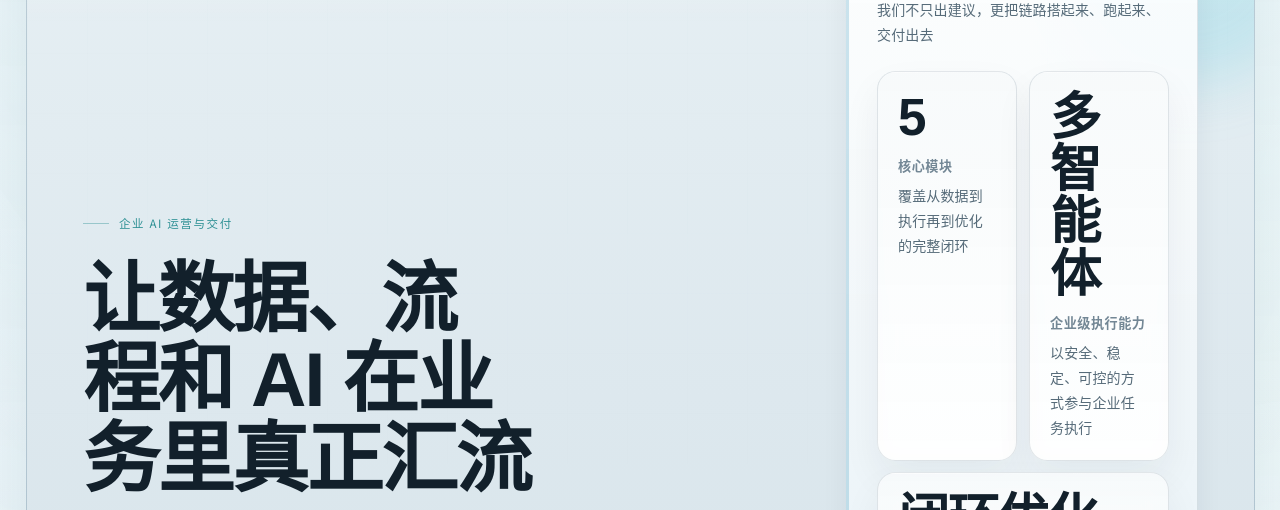
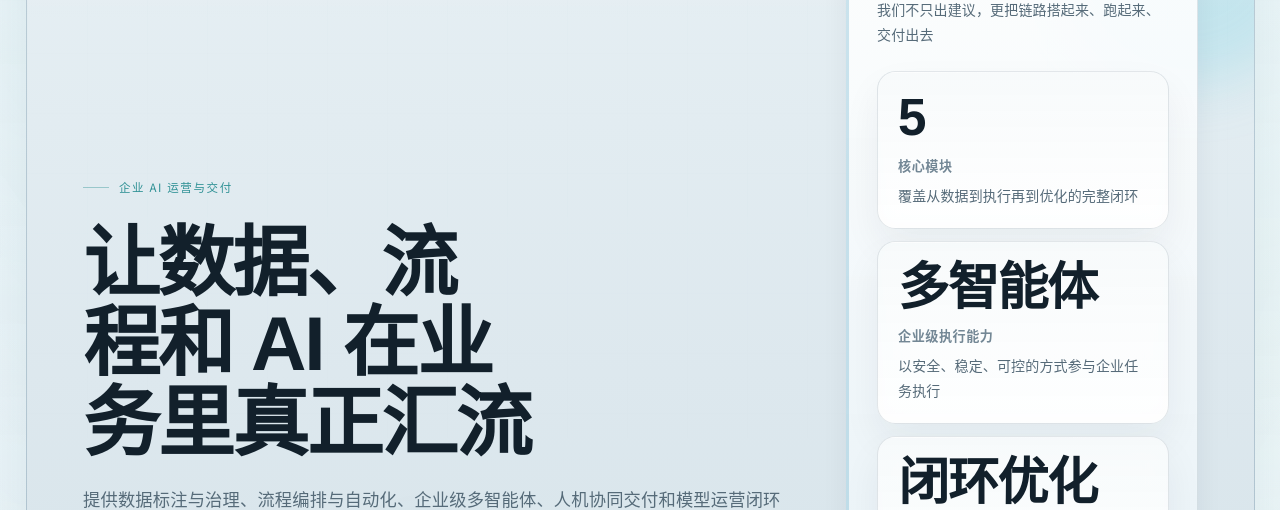
Before and after one commit to Frank-Opus/WanFlow.ai, a Next.js app in the folder web/: page / in a window 1280 px wide. Shown: the part 242-752 px from the top of the page. Built offline with nearby package versions, Linux system fonts and the light colour scheme; no server answers.

Commit message:
fix: keep homepage multi-agent label horizontal

```diff
--- a/web/src/app/globals.css
+++ b/web/src/app/globals.css
@@ -994,8 +994,8 @@ html[lang='zh-CN'] .mkt-lang-button {
   line-height: 0.98;
   letter-spacing: -0.06em;
   color: var(--mk-text-0);
-  text-wrap: balance;
-  overflow-wrap: anywhere;
+  white-space: nowrap;
+  overflow-wrap: normal;
 }
 
 html[lang='zh-CN'] .mkt-metric-value {
--- a/web/src/components/marketing/home-page.tsx
+++ b/web/src/components/marketing/home-page.tsx
@@ -42,11 +42,11 @@ export default function MarketingHomePage() {
                   <p className="mkt-kicker">{labels.brief}</p>
                   <p className="mkt-copy text-sm text-[var(--mk-text-0)]">{copy.home.hero.body}</p>
                 </div>
-                <div className="mkt-stagger-grid grid gap-3 sm:grid-cols-3 xl:grid-cols-2">
+                <div className="mkt-stagger-grid grid gap-3 sm:grid-cols-2 xl:grid-cols-1">
                   {copy.home.supportSignals.map((metric, index) => (
                     <article
                       key={metric.label}
-                      className={index === copy.home.supportSignals.length - 1 ? 'mkt-card min-w-0 px-5 py-5 xl:col-span-2' : 'mkt-card min-w-0 px-5 py-5'}
+                      className={index === copy.home.supportSignals.length - 1 ? 'mkt-card min-w-0 px-5 py-5 sm:col-span-2 xl:col-span-1' : 'mkt-card min-w-0 px-5 py-5'}
                     >
                       <p className="mkt-metric-value">{metric.value}</p>
                       <p className="mkt-metric-label mt-3">{metric.label}</p>
```
